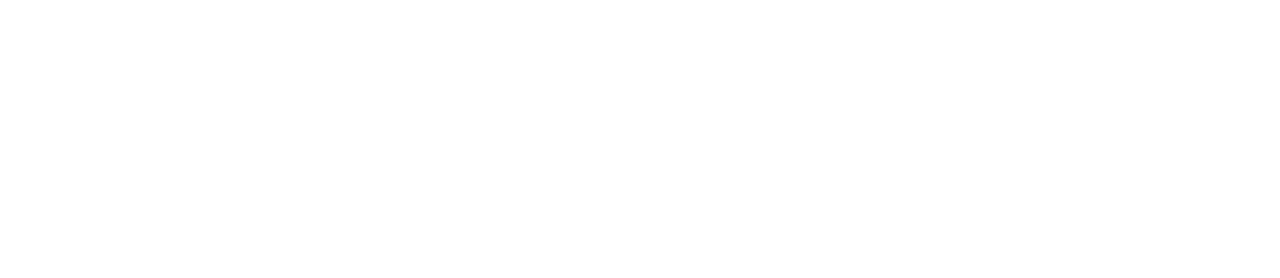
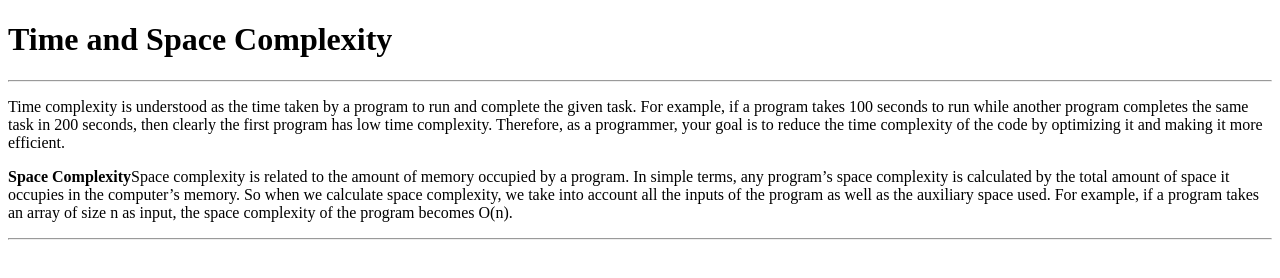
Before and after one commit to acciojob/time-and-space-complexity-IshuSharma9451, a website: page main.html in a window 1280 px wide. Drawn offline with Linux system fonts and the light colour scheme.

Commit message:
created a submission

```diff
--- a/main.html
+++ b/main.html
@@ -8,6 +8,11 @@
 
 <body>
 	<!-- the entire body must be written by student -->
+	<h1> Time and Space Complexity </h1>
+	<hr>
+	<p> Time complexity is understood as the time taken by a program to run and complete the given task. For example, if a program takes 100 seconds to run while another program completes the same task in 200 seconds, then clearly the first program has low time complexity. Therefore, as a programmer, your goal is to reduce the time complexity of the code by optimizing it and making it more efficient. </p>
+	<p>  <b>Space Complexity</b>Space complexity is related to the amount of memory occupied by a program. In simple terms, any program’s space complexity is calculated by the total amount of space it occupies in the computer’s memory. So when we calculate space complexity, we take into account all the inputs of the program as well as the auxiliary space used. For example, if a program takes an array of size n as input, the space complexity of the program becomes O(n).</p>
+	<hr>
     <script type="text/javascript" src="./script.js">
 </script>
 
```
